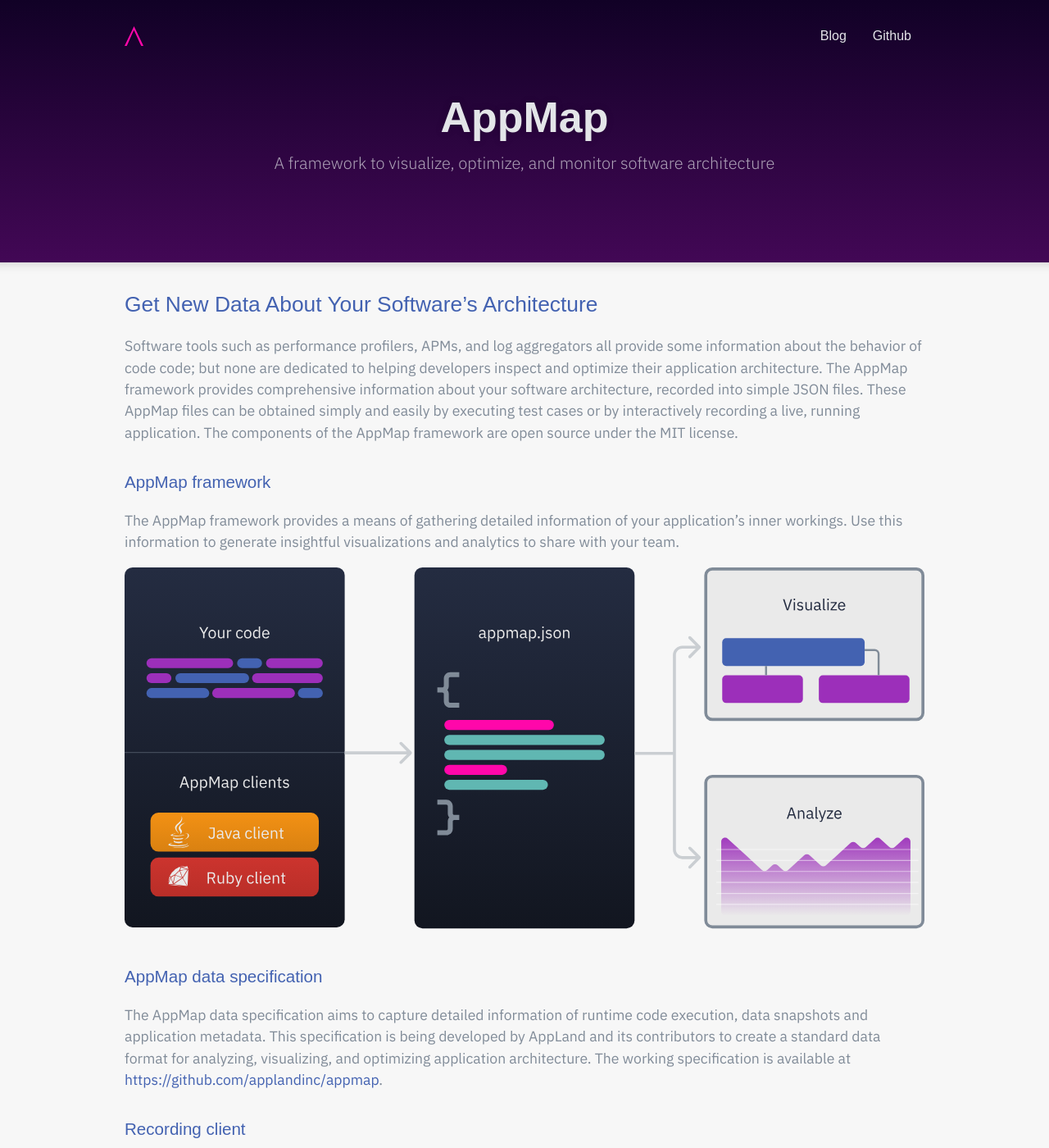
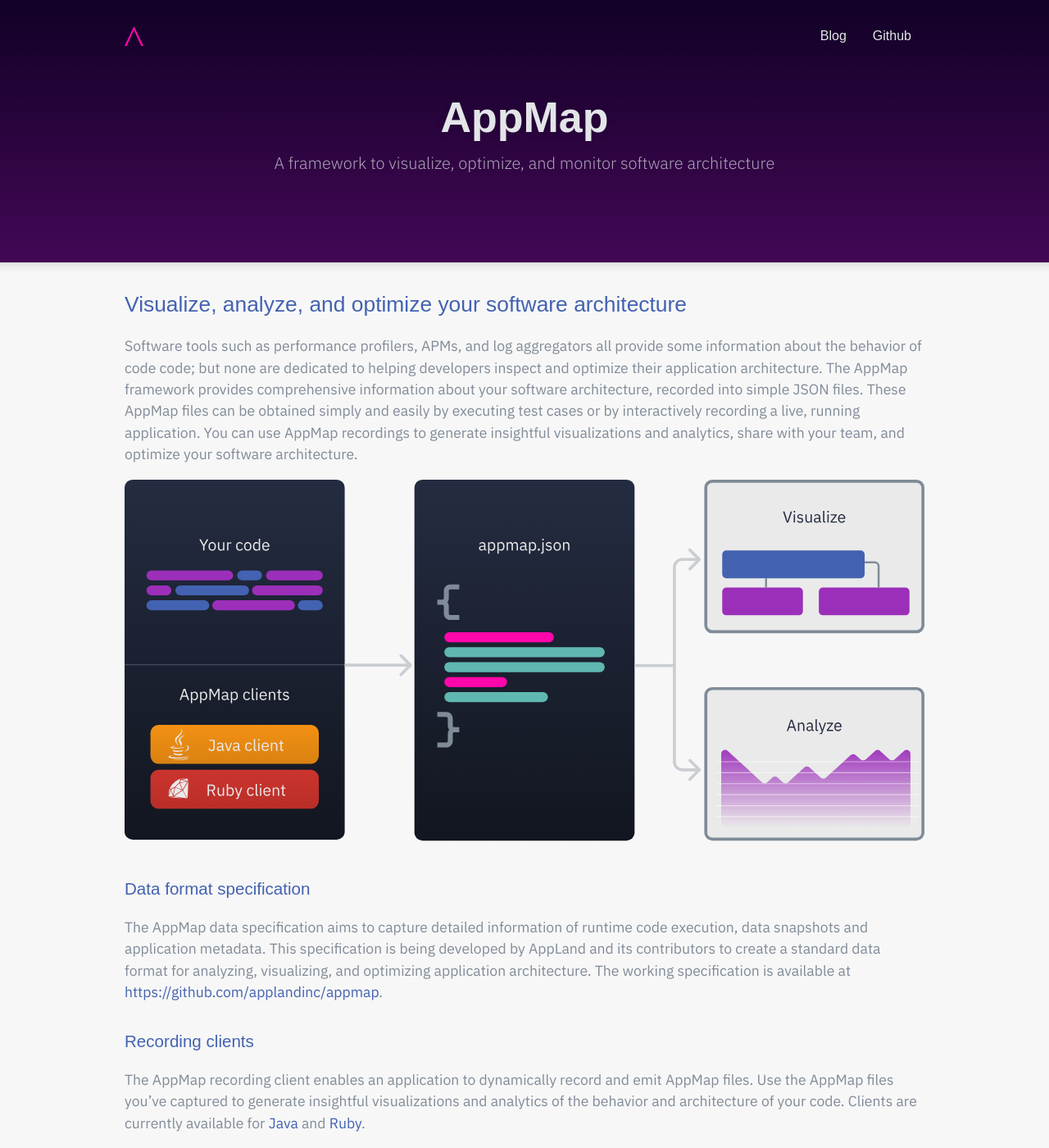
Before and after one commit to applandorg/applandorg.github.io, a Jekyll site: the page built from _pages/index.md, in a window 1280 px wide and 1400 px high. Shown: the whole window at 82% size. Built offline with Jekyll 4.4.1, drawn with Linux system fonts in a browser that asks for light colours; some web fonts are replaced; some of the changed text lies outside the part shown.

Commit message:
Home page copy edits

```diff
--- a/_pages/index.md
+++ b/_pages/index.md
@@ -4,26 +4,23 @@
 permalink: /
 ---
 
-## Get New Data About Your Software’s Architecture
+## Visualize, analyze, and optimize your software architecture
 
 Software tools such as performance profilers, APMs, and log aggregators all provide some information about the behavior of code code; but none are
 dedicated to helping developers inspect and optimize their application architecture. The AppMap framework provides comprehensive information about
 your software architecture, recorded into simple JSON files. These AppMap files can be obtained simply and easily by executing test cases or by
-interactively recording a live, running application. The components of the AppMap framework are open source under the MIT license.
-
-### AppMap framework
-
-The AppMap framework provides a means of gathering detailed information of your application’s inner workings. Use this information to generate insightful visualizations and analytics to share with your team.
+interactively recording a live, running application. You can use AppMap recordings to generate insightful visualizations and analytics, share
+with your team, and optimize your software architecture.
 
 ![Appmap diagram](/assets/img/pages/appmap-diagram.svg)
 
-### AppMap data specification
+### Data format specification
 
 The AppMap data specification aims to capture detailed information of runtime code execution, data snapshots and application metadata. This specification is being developed by AppLand and its contributors to create a standard data format for analyzing, visualizing, and optimizing application architecture. The working specification is available at [https://github.com/applandinc/appmap](https://github.com/applandinc/appmap).
 
-### Recording client
+### Recording clients
 
-The recording client enables an application to dynamically record and emit AppMap files. Use the AppMap files you’ve captured to generate insightful visualizations and analytics of the behavior and architecture of your code. Clients are currently available for [Java](https://github.com/applandinc/appmap-java) and [Ruby](https://github.com/applandinc/appmap-ruby).
+The AppMap recording client enables an application to dynamically record and emit AppMap files. Use the AppMap files you’ve captured to generate insightful visualizations and analytics of the behavior and architecture of your code. Clients are currently available for [Java](https://github.com/applandinc/appmap-java) and [Ruby](https://github.com/applandinc/appmap-ruby).
 
 ## How AppMap compares to other software tracing formats
 
```
